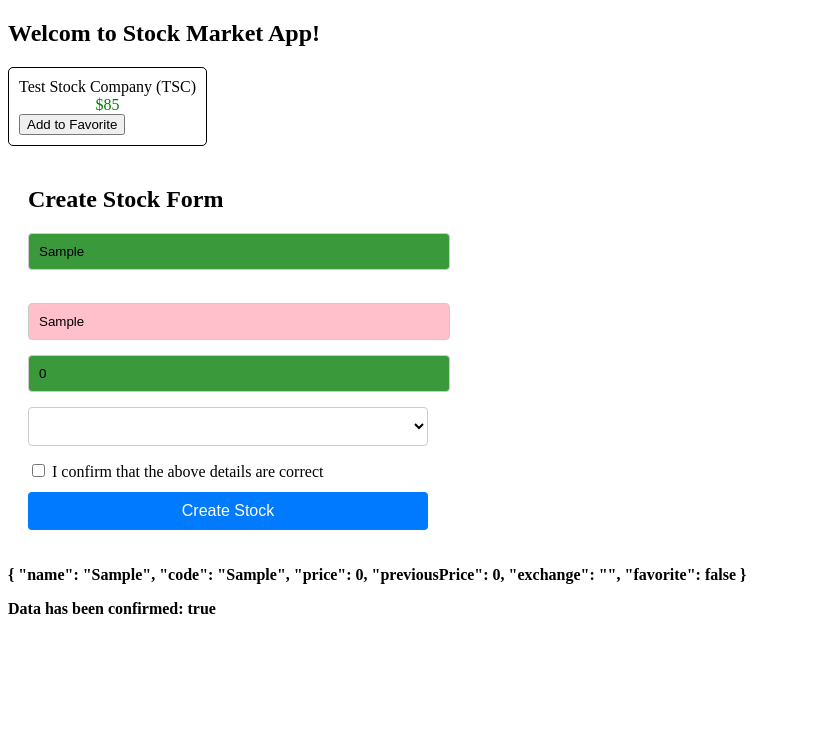
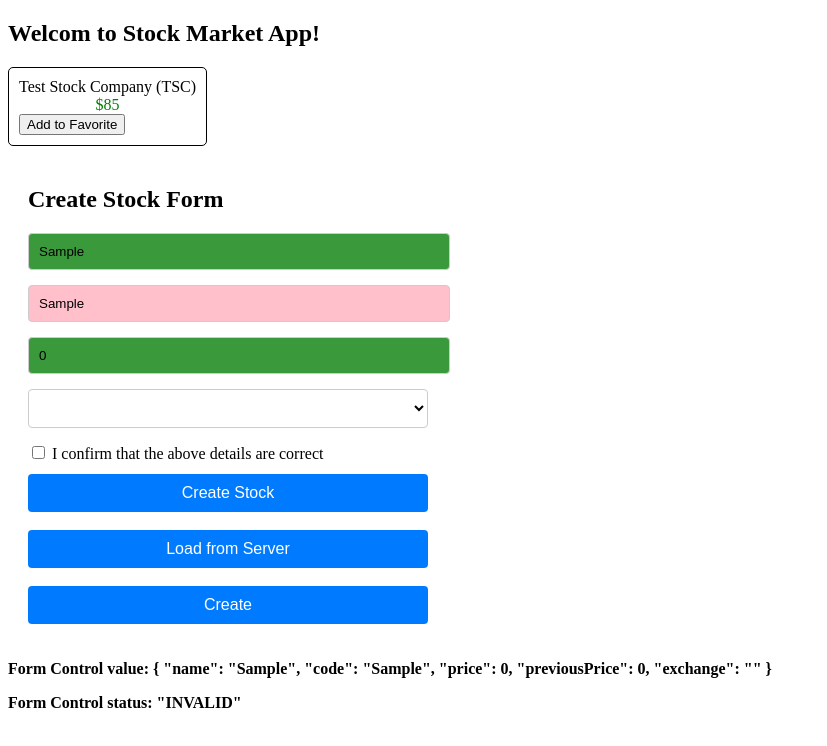
Before and after one commit to ladailoc/StockMarket, an Angular app: page /stock/stock-item in a window 1280 px wide. Both pictures are taken after typing "Sample", "Sample" into the empty fields and a click on the button "Create Stock". Shown: the top 746 px of the page, without its empty margins (0-827 px from the left). Built offline with nearby package versions, Linux system fonts and the light colour scheme.

Commit message:
update code

```diff
--- a/src/app/app.module.ts
+++ b/src/app/app.module.ts
@@ -4,7 +4,7 @@ import { BrowserModule } from '@angular/platform-browser';
 import { AppRoutingModule } from './app-routing.module';
 import { AppComponent } from './app.component';
 import { LoginComponent } from './login/login.component';
-import { FormsModule } from '@angular/forms';
+import { FormsModule, ReactiveFormsModule } from '@angular/forms';
 import { StockItemComponent } from './stock/stock-item/stock-item.component';
 import { CreateStockComponent } from './stock/create-stock/create-stock.component';
 
@@ -18,7 +18,8 @@ import { CreateStockComponent } from './stock/create-stock/create-stock.componen
   imports: [
     BrowserModule,
     AppRoutingModule,
-    FormsModule
+    FormsModule,
+    ReactiveFormsModule
   ],
   providers: [],
   bootstrap: [AppComponent]
--- a/src/app/stock/create-stock/create-stock.component.html
+++ b/src/app/stock/create-stock/create-stock.component.html
@@ -1,43 +1,82 @@
 <!-- app.component.html -->
 <div class="stock-form">
     <h2>Create Stock Form</h2>
+    <form [formGroup]="stockForm" (ngSubmit)="showStockInfo()">
         <input type="text"
                 placeholder="Stock Name"
                 [(ngModel)]="stock.name"
                 class="form-input"
                 [ngClass]="{
-                'valid-name': isStockNameValid,
-                'invalid-name': !isStockNameValid}">
-    <br>
-    <span *ngIf="!isStockNameValid" class="error-msg">Name phải có độ dài lớn hơn 6</span>
-    <br>
+                    'valid-name': !stockForm.get('name')?.invalid,
+                    'invalid-name': stockForm.get('name')?.invalid}"
+                formControlName = "name">
+
+        <!-- Check valid name-->
+        <div *ngIf="stockForm.get('name')?.invalid &&
+                (stockForm.get('name')?.dirty || stockForm.get('name')?.touched)"
+            class="error-msg">
+            Name phải có độ dài lớn hơn 6
+        </div>
+
         <input type="text"
                 placeholder="Stock Code"
                 [(ngModel)]="stock.code"
                 class="form-input"
                 [ngClass]="{
-                'valid-code': isStockCodeValid,
-                'invalid-code': !isStockCodeValid}"
-        ><br>
+                    'valid-code': stockForm.get('code')?.invalid,
+                    'invalid-code': !stockForm.get('code')?.invalid}"
+                formControlName = "code">
+        <br>
+
+        <!-- Check valid code -->
+        <div *ngIf="stockForm.get('code')?.invalid &&
+                (stockForm.get('code')?.dirty || stockForm.get('code')?.touched)">
+            <span *ngIf="stockForm.get('code')?.errors?.['required']" class="error-msg">
+                Stock code is required
+            </span>
+        </div>
+
         <input type="text"
             placeholder="Stock Price"
             [(ngModel)]="stock.price"
             class="form-input"
-            (blur)="checkPrice()"
             [ngClass]="{
-                'valid-price': isStockPriceValid,
-                'invalid-price': !isStockPriceValid}"
-        ><br>
-    <select class="form-select" [(ngModel)]="stock.exchange">
+                'valid-price': !stockForm.get('price')?.touched,
+                'invalid-price': stockForm.get('price')?.touched}"
+            formControlName = "price">
+            <br>
+        <div *ngIf="stockForm.get('price')?.invalid &&
+            (stockForm.get('price')?.dirty || stockForm.get('price')?.touched)">
+            <span *ngIf="stockForm.get('price')?.errors?.['required']" class="error-msg">
+                Stock price is required
+            </span>
+        </div>
+        <select class="form-select" formControlName="exchange">
             <option value="ABC">ABC</option>
             <option value="XYZ">XYZ</option>
         </select>
         <br>
         <input type="checkbox" name="" class="form-checkbox"> I confirm that the above details are correct<br>
-    <button (click)="showStockInfo()" class="form-button">Create Stock</button>
+        <button class="form-button">Create Stock</button>
+        <br><br>
+        <button class="form-button" (click)="loadStockServer()">Load from Server</button>
+        <br><br>
+        <button class="form-button" (click)="createStock()">Create</button>
+    </form>
 </div>
 
 <div *ngIf="isShowStockInfo">
-    <p><strong>{{stock | json}}</strong></p>
-    <p><strong>Data has been confirmed: {{isDataValid}}</strong></p>
+    <p><strong>Form Control value: {{stockForm.value | json}}</strong></p>
+    <p><strong>Form Control status: {{stockForm.status | json}}</strong></p>
 </div>
+
+
+
+<div *ngIf="stockList.length > 0">
+    <h3>Danh sách cổ phiếu:</h3>
+    <ul>
+      <li *ngFor="let stock of stockList">
+        {{stock.name}} - {{stock.code}} - {{stock.price}}
+      </li>
+    </ul>
+</div>
--- a/src/app/stock/create-stock/create-stock.component.ts
+++ b/src/app/stock/create-stock/create-stock.component.ts
@@ -1,5 +1,6 @@
 import { Component, OnInit } from '@angular/core';
 import { Stock } from '../../model/stock';
+import { FormBuilder, FormControl, FormGroup, Validators } from '@angular/forms';
 
 @Component({
   selector: 'app-create-stock',
@@ -8,30 +9,65 @@ import { Stock } from '../../model/stock';
   styleUrl: './create-stock.component.scss'
 })
 export class CreateStockComponent {
+  stockList: any[] = [];
+  public stockForm!: FormGroup;
+  constructor(private fb : FormBuilder) {
+      this.createForm();
+  }
+
+  createForm(): void {
+    this.stockForm = this.fb.group({
+      name: [null, [Validators.required, Validators.minLength(6)]],
+      code: ["", [Validators.required, Validators.minLength(1)]],
+      price: [0, [Validators.required, Validators.min(0)]],
+      previousPrice: [0, [Validators.required]],
+      exchange: ["", Validators.required]
+    });
+  }
+
+  loadStockServer(): void {
+    // Giả lập dữ liệu từ server
+    const stockData = {
+      name: 'Apple Inc.',
+      code: 'AAPL',
+      price: 150,
+      previousPrice: 100,
+      exchange: 'NASDAQ'
+    };
+
+    // Điền dữ liệu vào form
+    this.patchStockForm(stockData);
+  }
+  patchStockForm(stockData: any){
+    this.stockForm.patchValue({
+      name: stockData.name,
+      code: stockData.code,
+      price: stockData.price,
+     // previousPrice: stockData.previousPrice,
+     // exchange: stockData.exchange
+    });
+  }
+
+  createStock(): any {
+    if (this.stockForm.valid) {
+      // Lấy dữ liệu từ form
+      const newStock = this.stockForm.value;
+      // Thêm cổ phiếu mới vào danh sách
+      this.stockList.push(newStock);
+    } else {
+      console.log('Form is invalid');
+    }
+  }
+
+
+
   public stock!: Stock;
 
   ngOnInit(): void {
     this.stock = new Stock("", "", 0, 0, "");
   }
 
-  get isStockNameValid(): boolean {
-    return this.stock.name.trim().length >= 6;
-  }
-
-  firstCode = "";
-  get isStockCodeValid(): boolean {
-    return this.firstCode == this.stock.code;
-  }
-
-  isStockPriceValid = true;
-  checkPrice(): void {
-    this.isStockPriceValid = false;
-  }
-
   isShowStockInfo = false;
-  get isDataValid(): boolean {
-    return this.isStockNameValid;
-  }
   showStockInfo(): void {
     this.isShowStockInfo = true;
   }
```
Lines whose indentation alone changed are shown as unchanged.
